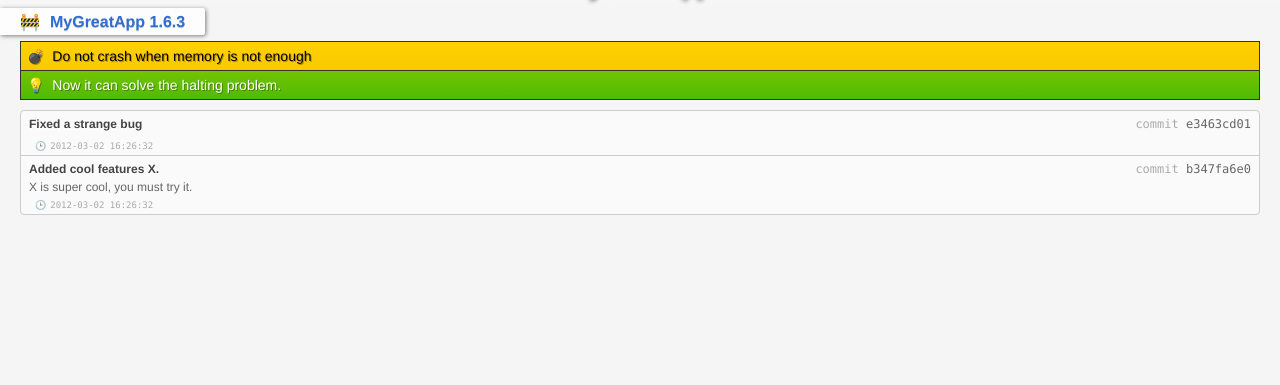
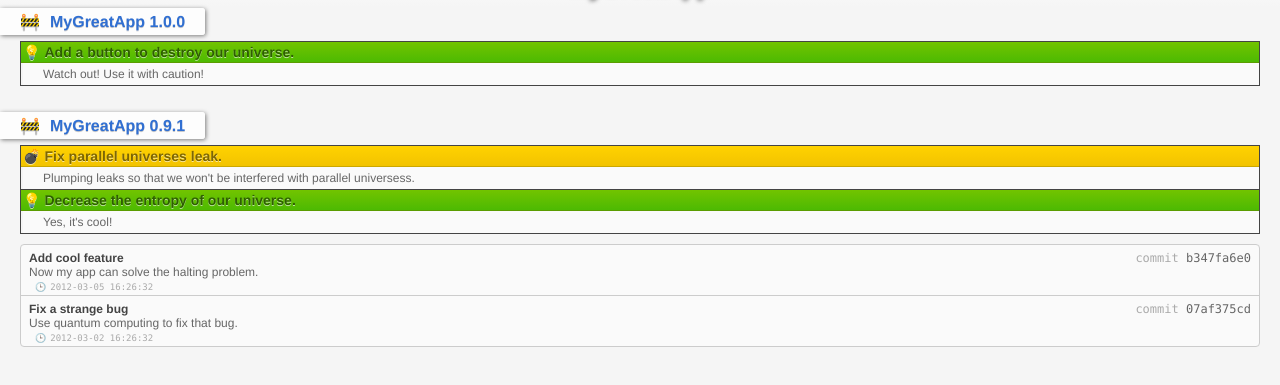
Before and after one commit to yllan/MothershipTemplate, a plain HTML site: page SparkleTemplate/index.html in a window 1280 px wide. Shown: the part 37-422 px from the top of the page. Drawn offline with nearby package versions, Linux system fonts and the light colour scheme.

Commit message:
Use javascript to generate the html elements.

```diff
--- a/SparkleTemplate/index.html
+++ b/SparkleTemplate/index.html
@@ -1,4 +1,3 @@
-
 <!DOCTYPE html>
 <html>
 <head>
@@ -6,42 +5,15 @@
 	<meta name="Author" content="Mothership" />
 	<link rel="stylesheet" href="sparkle.css" type="text/css" />
 	<title>MyGreatApp</title>
+	<script src="https://ajax.googleapis.com/ajax/libs/jquery/1.7.1/jquery.min.js" type="text/javascript" charset="utf-8"></script>
 	<script src="releasenotes.js" type="text/javascript" charset="utf-8"></script>
 	<script src="mothership.js" type="text/javascript" charset="utf-8"></script>
 </head>
 <body>
-	<h1 class="app-name">MyGreatApp</h1>
-	<div class="version">
-		<h2 class="version-number">MyGreatApp 1.6.3</h2>
-		<ul class="release-notes">
-			<li class="release-note bug">
-				Do not crash when memory is not enough
-			</li>
-			<li class="release-note feature">
-				Now it can solve the halting problem.
-			</li>
+	<h1 id="app-name">MyGreatApp</h1>
+	<div id="versions">
 
-		</ul>
-
-		<div class="vcs-logs">
-			<div class="commit">
-				<h3 class="commit-hex">e3463cd01</h3>
-				<div class="commit-message">
-					<div class="caption">Fixed a strange bug</div>
-				</div>
-				<time class="commit-date">2012-03-02 16:26:32</time>
-			</div>
-			<div class="commit">
-				<h3 class="commit-hex">b347fa6e0</h3>
-				<div class="commit-message">
-					<div class="caption">Added cool features X.</div>
-					X is super cool, you must try it.
-				</div>
-				<time class="commit-date">2012-03-02 16:26:32</time>
-			</div>
-		</div>
 	</div>
-
 
 </body>
 </html>
--- a/SparkleTemplate/mothership.js
+++ b/SparkleTemplate/mothership.js
@@ -0,0 +1,69 @@
+$(function() {
+  document.title = mothership.app
+  $("#app-name").text(mothership.app)
+
+  /*
+    "2.1" => [2, 1, 0]
+    "2.1.5" => [2, 1, 5]
+  */
+  var parsedVersion = function(rawVersion) {
+    var result = rawVersion.match(/(\d+)(\.(\d+))?(\.(\d+))?/)
+    if (result == null) return [0, 0, 0]
+    if (result[5] == undefined) result[5] = 0;
+    if (result[3] == undefined) result[3] = 0;
+    if (result[1] == undefined) result[1] = 0;
+    return [result[1] - 0, result[3] - 0, result[5] - 0]
+  }
+
+  // ascending
+  mothership.versions.sort(function (r1, r2) {
+    var v1 = parsedVersion(r1.version)
+    var v2 = parsedVersion(r2.version)
+
+    for (var idx = 0; idx < 3; idx++) {
+      if (v1[idx] > v2[idx]) return 1;
+      else if (v1[idx] < v2[idx]) return -1;
+    };
+    return 0;
+  })
+
+  $.each(mothership.versions, function(idx, version) {
+    var version_div = $('<div class="version"><h2 class="version-number"></h2></div>')
+    $("h2", version_div).text(mothership.app + " " + version.version)
+
+    // insert release notes
+    if (version["release-notes"] && version["release-notes"].length > 0) {
+      var release_note_ul = $('<ul class="release-notes"></ul>');
+      version_div.append(release_note_ul)
+
+      $.each(version["release-notes"], function(i, note) {
+        var note_li = $('<li class="release-note"><div class="subject"></div></li>')
+        note_li.addClass(note["type"])
+        $(".subject", note_li).text(note["release-note-subject"])
+        if (note["release-note-message"] && note["release-note-message"].length > 0) {
+          $('<p class="message"></p>').text(note["release-note-message"]).appendTo(note_li)
+        }
+        release_note_ul.prepend(note_li)
+      })
+    }
+
+    if (version["vcs-commits"] && version["vcs-commits"].length > 0) {
+      var vcs_logs_ul = $('<ul class="vcs-logs"></ul>')
+      version_div.append(vcs_logs_ul)
+
+      $.each(version["vcs-commits"], function(i, commit) {
+        var commit_li = $('<li class="commit"><span class="hex"></span><span class="subject"></span><p class="message"></p><date class="date"></date></li>')
+        $(".subject", commit_li).text(commit["commit-subject"])
+        $(".message", commit_li).text(commit["commit-message"])
+        $(".hex", commit_li).text(commit["commit-hex"])
+        $(".date", commit_li).text(commit["commit-date"])
+        vcs_logs_ul.prepend(commit_li)
+      })
+
+    }
+
+    $("#versions").prepend(version_div)
+    console.log(version.version)
+  })
+
+})
--- a/SparkleTemplate/releasenotes.js
+++ b/SparkleTemplate/releasenotes.js
@@ -0,0 +1,46 @@
+var mothership={
+  "app":"MyGreatApp",
+  "versions":[
+    {
+      "version":"0.9.1",
+      "date":"Tue, 22 Nov 2011 15:03:20 +0800",
+      "release-notes":[
+        {
+          "type":"feature",
+          "release-note-subject":"Decrease the entropy of our universe.",
+          "release-note-message":"Yes, it's cool!"
+        },
+        {
+          "type":"bug",
+          "release-note-subject":"Fix parallel universes leak.",
+          "release-note-message":"Plumping leaks so that we won't be interfered with parallel universess."
+        }
+      ],
+      "vcs-commits":[
+        {
+          "commit-hex":"07af375cd",
+          "commit-date":"2012-03-02 16:26:32",
+          "commit-subject":"Fix a strange bug",
+          "commit-message":"Use quantum computing to fix that bug."
+        },
+        {
+          "commit-hex":"b347fa6e0",
+          "commit-date":"2012-03-05 16:26:32",
+          "commit-subject":"Add cool feature",
+          "commit-message":"Now my app can solve the halting problem."
+        }
+      ]
+    },
+    {
+      "version":"1.0.0",
+      "date":"Mon, 5 Mar 2012 15:54:32 +0800",
+      "release-notes":[
+        {
+          "type":"feature",
+          "release-note-subject":"Add a button to destroy our universe.",
+          "release-note-message":"Watch out! Use it with caution!"
+        }
+      ]
+    }
+  ]
+}
--- a/SparkleTemplate/sparkle.css
+++ b/SparkleTemplate/sparkle.css
@@ -8,7 +8,7 @@ body {
 	background-color: #f5f5f5;
 }
 
-h1.app-name {
+h1#app-name {
 	background: -webkit-gradient(linear, left top, left bottom, from(#fff), to(#f5f5f5));
 	color: #f5f5f5;
 	font-size: 24px;
@@ -16,6 +16,10 @@ h1.app-name {
 	text-align: center;
 	text-shadow: 0px 2px 5px black;
 	margin-bottom: 5px;
+}
+
+.version {
+	margin-bottom: 30px;
 }
 
 .version-number::before {
@@ -42,39 +46,55 @@ h1.app-name {
 }
 
 .release-note:first-child {
-	border-top: 1px solid #333;
+	border-top: 1px solid #444;
 }
 
-.bug::before {
+.bug .subject::before {
 	content: "💣";
 	margin-right: 4px;
-}
-
-.bug {
-	background: -webkit-gradient(linear, left top, left bottom, from(#ffd200), to(#f9c900));
 	color: black;
 }
 
-.feature::before {
+.bug .subject {
+	background: -webkit-gradient(linear, left top, left bottom, from(#ffd200), to(#f2c300));
+	color: #7d6600;
+}
+
+.feature .subject::before {
 	content: "💡";
 	margin-right: 4px;
+	color: black;
 }
 
-.feature {
-	color: white;
-	background: -webkit-gradient(linear, left top, left bottom, from(#72c400), to(#50ba04));
+.feature .subject {
+	background: -webkit-gradient(linear, left top, left bottom, from(#72c400), to(#4dba02));
+	color: #2e5f01;
 }
 
 .release-note {
-	border-left: 1px solid #333;
-	border-right: 1px solid #333;
-	border-bottom: 1px solid #333;
+	border-left: 1px solid #444;
+	border-right: 1px solid #444;
+	border-bottom: 1px solid #444;
 
 	list-style-type: none;
-	padding: 6px 6px 6px 6px;
+}
+
+.release-note .subject {
+	/*color: rgba(0,0,0,0.5);*/
+	text-shadow: 0px 1px 0px rgba(255,255,255,0.6);
+	font-weight: bold;
 	font-size: 14px;
-/* 	font-weight: bold; */
-	text-shadow: 1px 1px 0 rgba(0,0,0,0.3);
+	padding: 2px;
+	border-bottom: 1px solid rgba(0,0,0,0.2);
+}
+
+.release-note .message {
+	font-size: 12px;
+	text-shadow: none;
+	margin-left: 2px;
+	padding: 4px 2px 4px 20px;
+	background-color: #fafafa;
+	color: #666;
 }
 
 .vcs-logs {
@@ -90,17 +110,19 @@ h1.app-name {
 }
 
 .commit {
+	list-style-type: none;
+	font-size: 12px;
 	border-top: 1px solid #ccc;
 	padding: 6px 4px 2px 4px;
 	color: #666;
 }
 
-.commit-hex::before {
+.commit .hex::before {
 	content: "commit ";
 	color: #aaa;
 }
 
-.commit-hex {
+.commit .hex {
 	font-family: Menlo, Monaco, Courier, monospace;
 	font-size: 12px;
 	font-weight: normal;
@@ -109,24 +131,25 @@ h1.app-name {
 	margin-right: 4px;
 }
 
-.commit-message {
+.commit .message {
 	font-size: 12px;
 	margin-left: 4px;
 }
 
-.commit-message .caption {
+.commit .subject {
 	font-weight: bold;
 	text-shadow: 0 2px 0 white;
 	margin-bottom: 4px;
+	margin-left: 4px;
 	color: #444;
 }
 
-.commit-date::before {
+.commit .date::before {
 	content: "🕒";
 	margin-right: 4px;
 }
 
-.commit-date {
+.commit .date {
 	font-weight: lighter;
 	font-size: 9px;
 	font-family: Menlo, Monaco, Courier, monospace;
```
